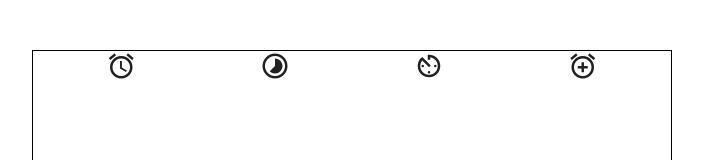
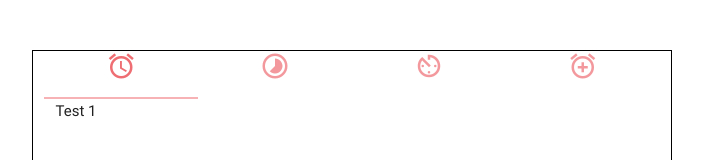
Before and after one commit to YoshiYo/horloge-react-js, a website: page index.html in a window 1280 px wide. Shown: the top 160 px of the page, without its empty margins (288-991 px from the left). Drawn offline with nearby package versions, Linux system fonts and the light colour scheme.

Commit message:
Intégration Jquery

```diff
--- a/index.html
+++ b/index.html
@@ -3,6 +3,7 @@
 <head>
     <meta charset="UTF-8">
     <link rel="stylesheet" href="https://cdnjs.cloudflare.com/ajax/libs/materialize/0.100.2/css/materialize.min.css">
+    <script src="https://ajax.googleapis.com/ajax/libs/jquery/3.2.1/jquery.min.js"></script>
     <script src="https://cdnjs.cloudflare.com/ajax/libs/materialize/0.100.2/js/materialize.min.js"></script>
     <link href="https://fonts.googleapis.com/icon?family=Material+Icons" rel="stylesheet">
     <link rel="stylesheet" href="styles/style.css">
@@ -13,18 +14,27 @@
             <div class="col s12 m6 l3"></div>
             <div class="col s12 m6 l6 tab-app">
                 <ul class="tabs">
-                    <li class="tab col s3" id="time"><i class="small material-icons">access_alarm</i></li>
-                    <li class="tab col s3" id="countdown"><i class="small material-icons">timelapse</i></li>
-                    <li class="tab col s3" id="stopwatch"><i class="small material-icons">av_timer</i></li>
-                    <li class="tab col s3" id="alarm"><i class="small material-icons">add_alarm</i></li>
+                    <li class="tab col s3" id="time"><a href="#test1"><i class="small material-icons">access_alarm</i></a></li>
+                    <li class="tab col s3" id="countdown"><a href="#test2"><i class="small material-icons">timelapse</i></a></li>
+                    <li class="tab col s3" id="stopwatch"><a href="#test3"><i class="small material-icons">av_timer</i></a></li>
+                    <li class="tab col s3" id="alarm"><a href="#test4"><i class="small material-icons">add_alarm</i></a></li>
                 </ul>
+                <div class="col s12 m6 l3"></div>
+                <div id="test1" class="col s12">Test 1</div>
+                <div id="test2" class="col s12">Test 2</div>
+                <div id="test3" class="col s12">Test 3</div>
+                <div id="test4" class="col s12">Test 4</div>
             </div>
-            <div class="col s12 m6 l3"></div>
         </div>
 
         <script src="/src/time.js"></script>
         <script src="/src/countdown.js"></script>
         <script src="/src/stopwatch.js"></script>
         <script src="/src/alarm.js"></script>
+        <script type="javascript">
+        $(document).ready(function(){
+          $('ul.tabs').tabs();
+        });
+        </script>
 </body>
 </html>
```
